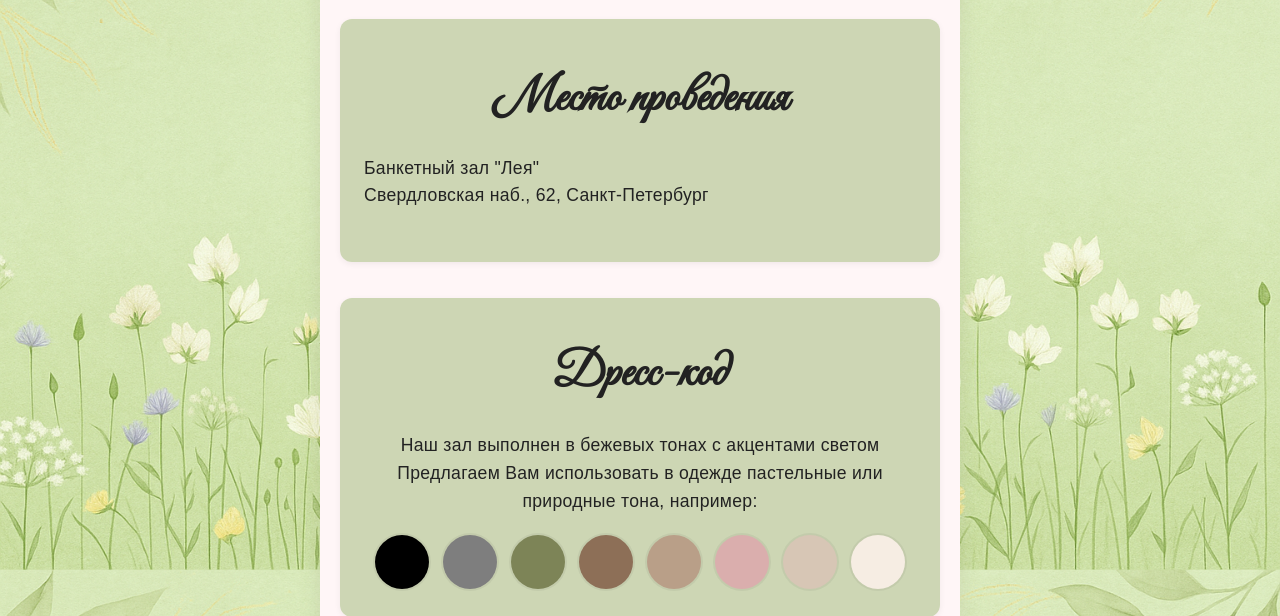
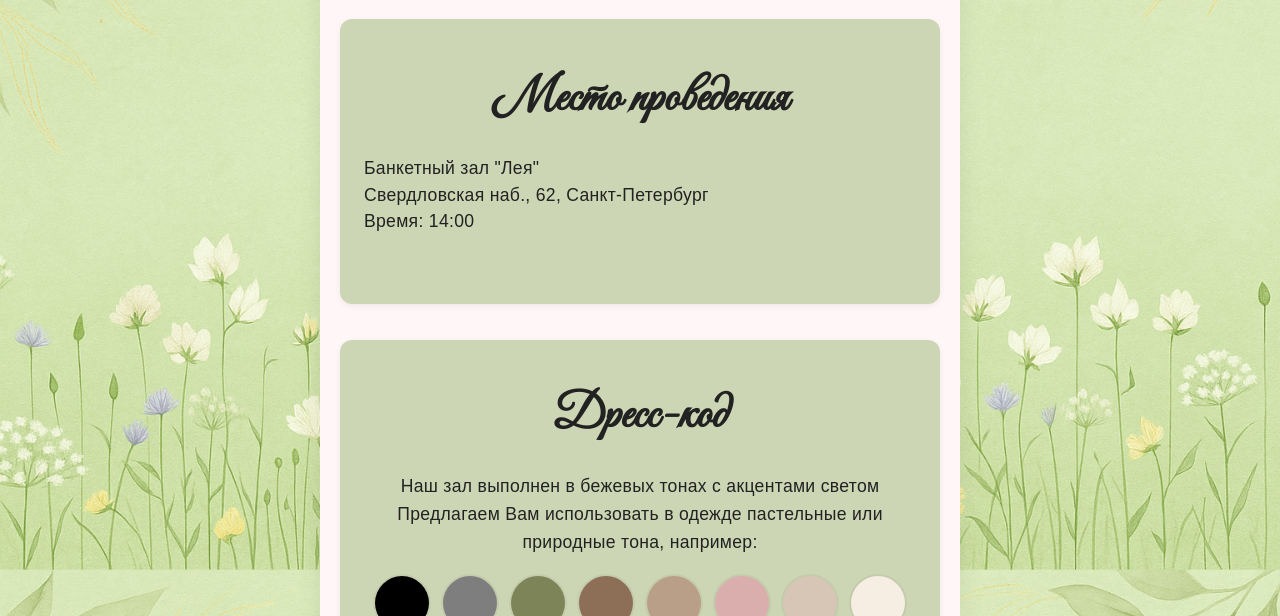
Before and after one commit to vihuhool/wedding, a Flask app: page / in a window 1280 px wide. Shown: the part 1137-1753 px from the top of the page. Run offline with Flask 3, Linux system fonts and the light colour scheme; the visitor is signed in with stand-in values (Sample User, id 1); parts of the project's set-up code (start-up, migrations or seed data) failed here and were passed over; some libraries are stand-ins or nearby versions; some web fonts are replaced.

Commit message:
something added

```diff
--- a/static/styles.css
+++ b/static/styles.css
@@ -120,6 +120,7 @@ h3, legend { font-size: 50px; }
 
 .map-container {
   margin-top: 15px;
+  margin-bottom: 15px;
   border-radius: 10px;
   overflow: hidden;
 }
--- a/templates/index.html
+++ b/templates/index.html
@@ -27,10 +27,10 @@
     </div>
     <div class="event-info">
       <h3> Место проведения</h3>
-      <p>Банкетный зал "Лея"<br>Свердловская наб., 62, Санкт-Петербург</p>
+      <p>Банкетный зал "Лея"<br>Свердловская наб., 62, Санкт-Петербург<br>Время: 14:00</p>
       <div class="map-container">
         <script type="text/javascript" charset="utf-8" async
-          src="https://api-maps.yandex.ru/services/constructor/1.0/js/?um=constructor%3A317e1229c0303a240f835b1636f362c2167f79794723a2f41b3fedb117de73ea&amp;width=566&amp;height=400&amp;lang=ru_RU&amp;scroll=true">
+          src="https://api-maps.yandex.ru/services/constructor/1.0/js/?um=constructor%3A317e1229c0303a240f835b1636f362c2167f79794723a2f41b3fedb117de73ea&amp;width=646&amp;height=400&amp;lang=ru_RU&amp;scroll=true">
         </script>
       </div>
     </div>
@@ -144,6 +144,15 @@
         </label>
         </fieldset>
         <fieldset>
+          <legend>🥗 Ограничения по еде</legend>
+          <label class="dish-option">
+            <div class="dish-header">
+              <span class="dish-title">Аллергии и пожелания</span>
+            </div>
+            <input type="text" name="restrictions" class="input-text" placeholder="Укажите, если есть аллергии или особые пожелания..." required>
+          </label>
+        </fieldset>
+        <fieldset>
           <legend>🥂 Что будете пить?</legend>
 
           <label class="dish-option">
@@ -234,17 +243,11 @@
           </div>
         </label>
       </fieldset>
-
-
-      <fieldset>
-        <legend>🥗 Ограничения по еде</legend>
-        <label class="dish-option">
-          <div class="dish-header">
-            <span class="dish-title">Аллергии и пожелания</span>
-          </div>
-          <input type="text" name="restrictions" class="input-text" placeholder="Укажите, если есть аллергии или особые пожелания..." required>
-        </label>
-      </fieldset>
+        <div class="map-container">
+          <script type="text/javascript" charset="utf-8" async
+            src="https://api-maps.yandex.ru/services/constructor/1.0/js/?um=constructor%3Ac24b9137d17b99530b38d8c411a0228f6efc6bbc99fbd93066fed2a8002b6d2d&amp;width=573&amp;height=400&amp;lang=ru_RU&amp;scroll=true"></script>
+          </script>
+        </div>
 
 
       <button type="submit">Отправить</button>
--- a/templates/login.html
+++ b/templates/login.html
@@ -4,6 +4,7 @@
   <meta charset="UTF-8">
   <title>Вход</title>
   <link rel="stylesheet" href="/static/styles.css">
+  <link rel="icon" type="image/png" href="/static/favicon.png">
 </head>
 <body>
   <div class="auth-container">
--- a/templates/register.html
+++ b/templates/register.html
@@ -4,6 +4,7 @@
   <meta charset="UTF-8">
   <title>Регистрация</title>
   <link rel="stylesheet" href="/static/styles.css">
+  <link rel="icon" type="image/png" href="/static/favicon.png">
 </head>
 <body>
   <div class="auth-container">
```
